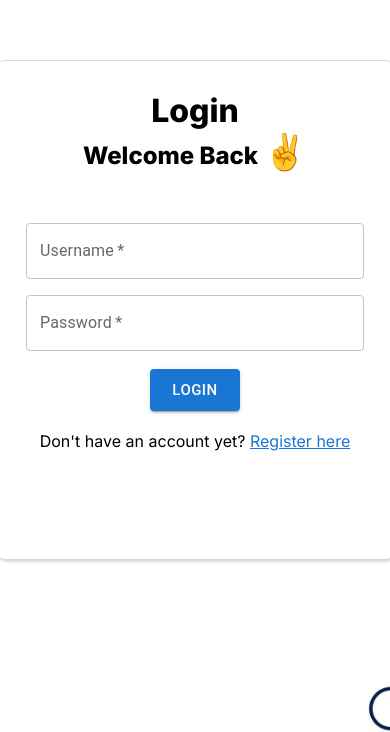
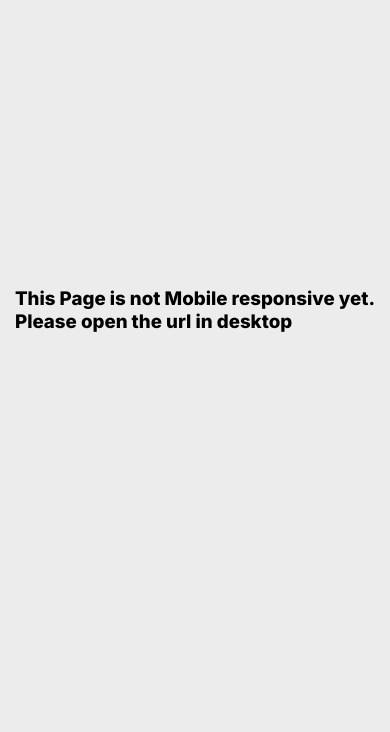
Before and after one commit to mirajshaikh/Assignment-Referoute-miraj, a React (Vite) app: page / in a window 390 px wide. Shown: the part 112-844 px from the top of the page. Built offline with nearby package versions, Linux system fonts and the light colour scheme.

Commit message:
updated image and title

```diff
--- a/index.html
+++ b/index.html
@@ -6,7 +6,7 @@
 		<meta charset="UTF-8" />
 		<link rel="icon" type="image/svg+xml" href="/src/favicon.svg" />
 		<meta name="viewport" content="width=device-width, initial-scale=1.0" />
-		<title>Vite App</title>
+		<title>Referoute Project by Miraj</title>
 		<link rel="preconnect" href="https://fonts.googleapis.com" />
 		<link rel="preconnect" href="https://fonts.gstatic.com" crossorigin />
 		<link
--- a/src/App.jsx
+++ b/src/App.jsx
@@ -6,6 +6,7 @@ import Login from './pages/LoginRegister';
 function App() {
 	const [loggedin, setLoggedin] = useState(false);
 	const [jwt, setJwt] = useState('');
+	const [width, setWidth] = useState(800);
 	let jwttoken = localStorage.getItem('jwt');
 	useEffect(() => {
 		setJwt(jwttoken);
@@ -17,13 +18,37 @@ function App() {
 			setLoggedin(false);
 		}
 	}, [jwttoken]);
+	useEffect(() => {
+		var newWidth = window.innerWidth;
+		setWidth(newWidth);
+		window.addEventListener('resize', function () {
+			var newWidth = window.innerWidth;
+			setWidth(newWidth);
+		});
+	}, []);
 
 	return (
 		<div id='App'>
-			{!loggedin && !jwt ? (
-				<Login setLoggedin={setLoggedin} setJwt={setJwt} />
+			{width > 600 ? (
+				!loggedin && !jwt ? (
+					<Login setLoggedin={setLoggedin} setJwt={setJwt} />
+				) : (
+					<Home jwt={jwt} setJwt={setJwt} setLoggedin={setLoggedin} />
+				)
 			) : (
-				<Home jwt={jwt} setJwt={setJwt} setLoggedin={setLoggedin} />
+				<div
+					style={{
+						display: 'flex',
+						alignItems: 'center',
+						justifyContent: 'center',
+						height: '100vh',
+						width: '100vw',
+					}}>
+					<h3>
+						This Page is not Mobile responsive yet. <br />
+						Please open the url in desktop
+					</h3>
+				</div>
 			)}
 		</div>
 	);
```
Also changed, not shown: src/images/bg.jpg, 1 other file (tests, documents, lock files or other folders).
